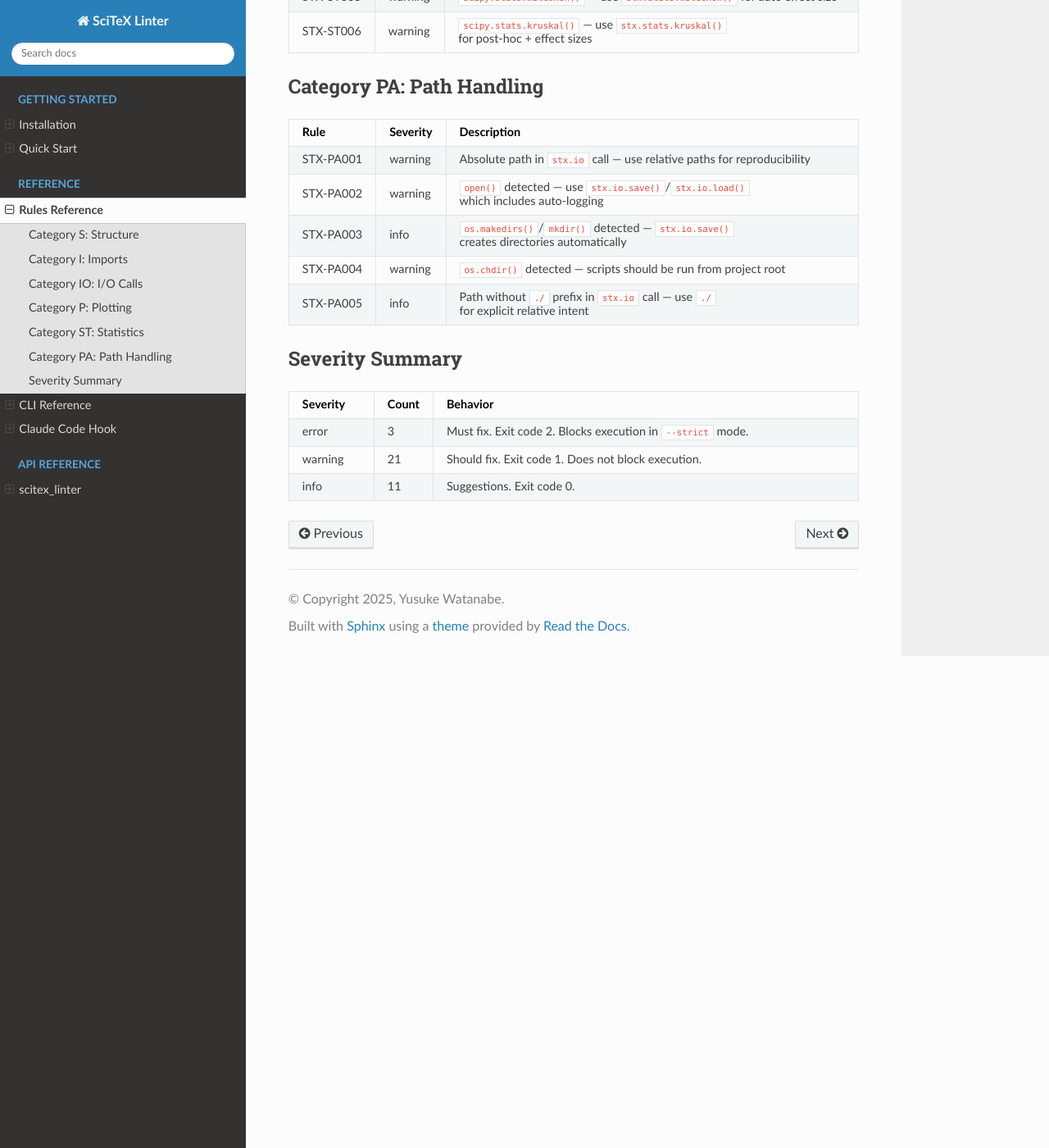
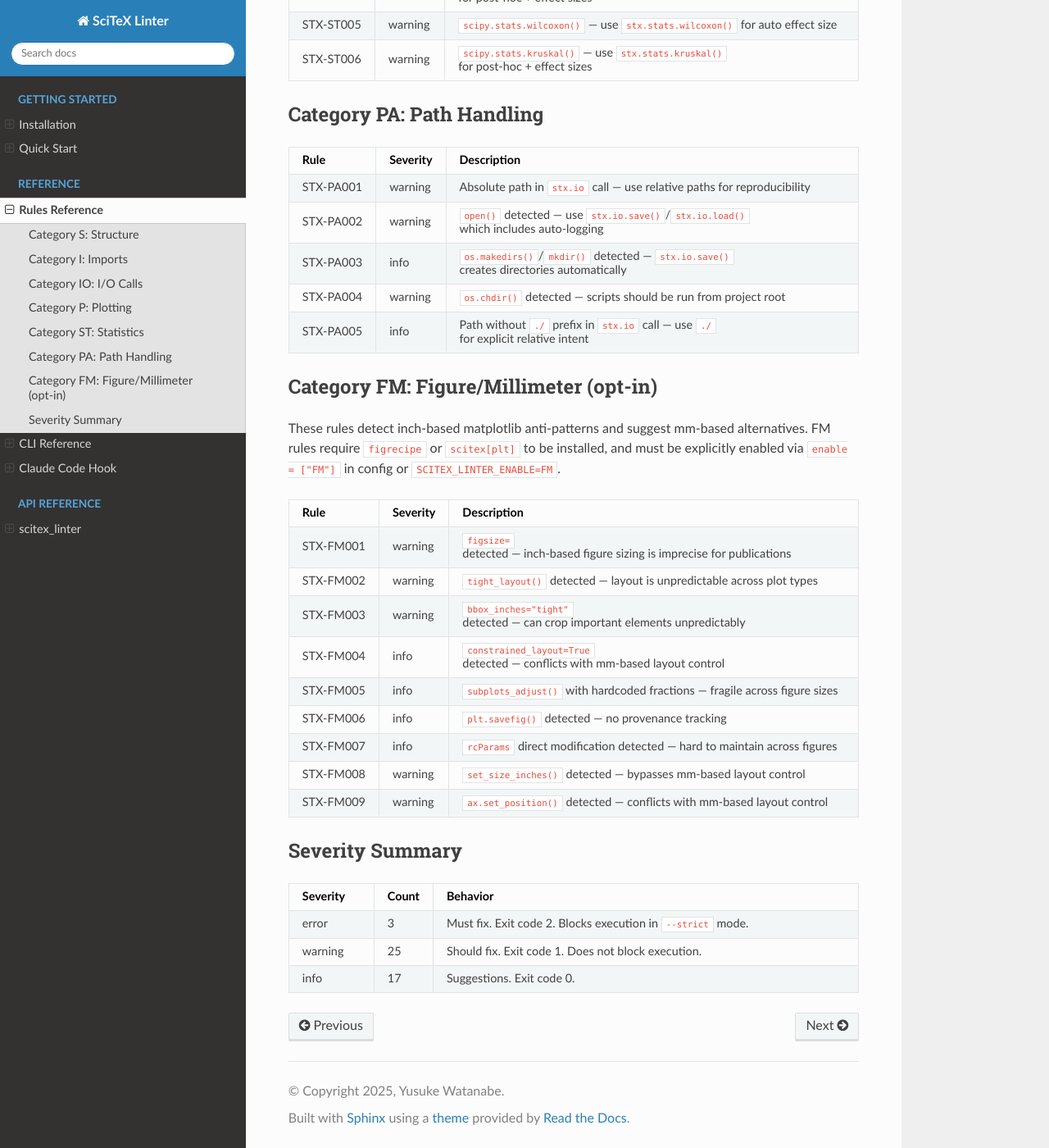
Before and after one commit to ywatanabe1989/scitex-linter, a Sphinx documentation site: the page built from docs/sphinx/rules.rst, in a window 1280 px wide and 1400 px high, scrolled down 1822 px. Shown: the whole window at 82% size. Built offline with Sphinx 7.4.7 and the Read the Docs theme 3.1.0, drawn with Linux system fonts in a browser that asks for light colours; some of the changed text lies outside the part shown.

Commit message:
Update RTD docs: add S006, FM001-FM009 rules, new API modules
Co-Authored-By: Claude Opus 4.6 <noreply@anthropic.com>

```diff
--- a/docs/sphinx/rules.rst
+++ b/docs/sphinx/rules.rst
@@ -28,6 +28,9 @@ Category S: Structure
    * - STX-S005
      - warning
      - Missing ``import scitex as stx``
+   * - STX-S006
+     - warning
+     - ``@stx.session`` function missing explicit INJECTED parameters
 
 Category I: Imports
 -------------------
@@ -174,6 +177,48 @@ Category PA: Path Handling
      - info
      - Path without ``./`` prefix in ``stx.io`` call — use ``./`` for explicit relative intent
 
+Category FM: Figure/Millimeter (opt-in)
+----------------------------------------
+
+These rules detect inch-based matplotlib anti-patterns and suggest mm-based alternatives.
+FM rules require ``figrecipe`` or ``scitex[plt]`` to be installed, and must be explicitly
+enabled via ``enable = ["FM"]`` in config or ``SCITEX_LINTER_ENABLE=FM``.
+
+.. list-table::
+   :header-rows: 1
+   :widths: 15 10 75
+
+   * - Rule
+     - Severity
+     - Description
+   * - STX-FM001
+     - warning
+     - ``figsize=`` detected — inch-based figure sizing is imprecise for publications
+   * - STX-FM002
+     - warning
+     - ``tight_layout()`` detected — layout is unpredictable across plot types
+   * - STX-FM003
+     - warning
+     - ``bbox_inches="tight"`` detected — can crop important elements unpredictably
+   * - STX-FM004
+     - info
+     - ``constrained_layout=True`` detected — conflicts with mm-based layout control
+   * - STX-FM005
+     - info
+     - ``subplots_adjust()`` with hardcoded fractions — fragile across figure sizes
+   * - STX-FM006
+     - info
+     - ``plt.savefig()`` detected — no provenance tracking
+   * - STX-FM007
+     - info
+     - ``rcParams`` direct modification detected — hard to maintain across figures
+   * - STX-FM008
+     - warning
+     - ``set_size_inches()`` detected — bypasses mm-based layout control
+   * - STX-FM009
+     - warning
+     - ``ax.set_position()`` detected — conflicts with mm-based layout control
+
 Severity Summary
 ----------------
 
@@ -188,8 +233,8 @@ Severity Summary
      - 3
      - Must fix. Exit code 2. Blocks execution in ``--strict`` mode.
    * - warning
-     - 21
+     - 25
      - Should fix. Exit code 1. Does not block execution.
    * - info
-     - 11
+     - 17
      - Suggestions. Exit code 0.
```
Also changed, not shown: other parts of docs/sphinx/rules.rst (+1 -1 lines), docs/sphinx/api/scitex_linter.rst (+24 -0 lines).
